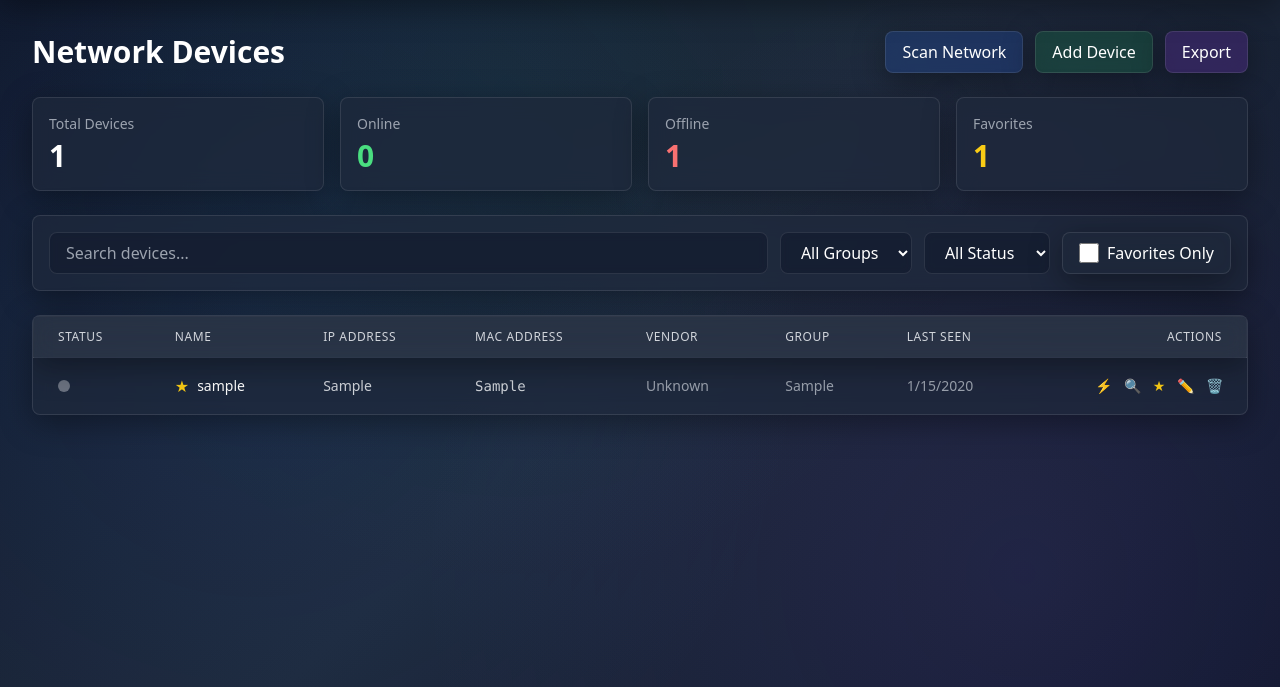
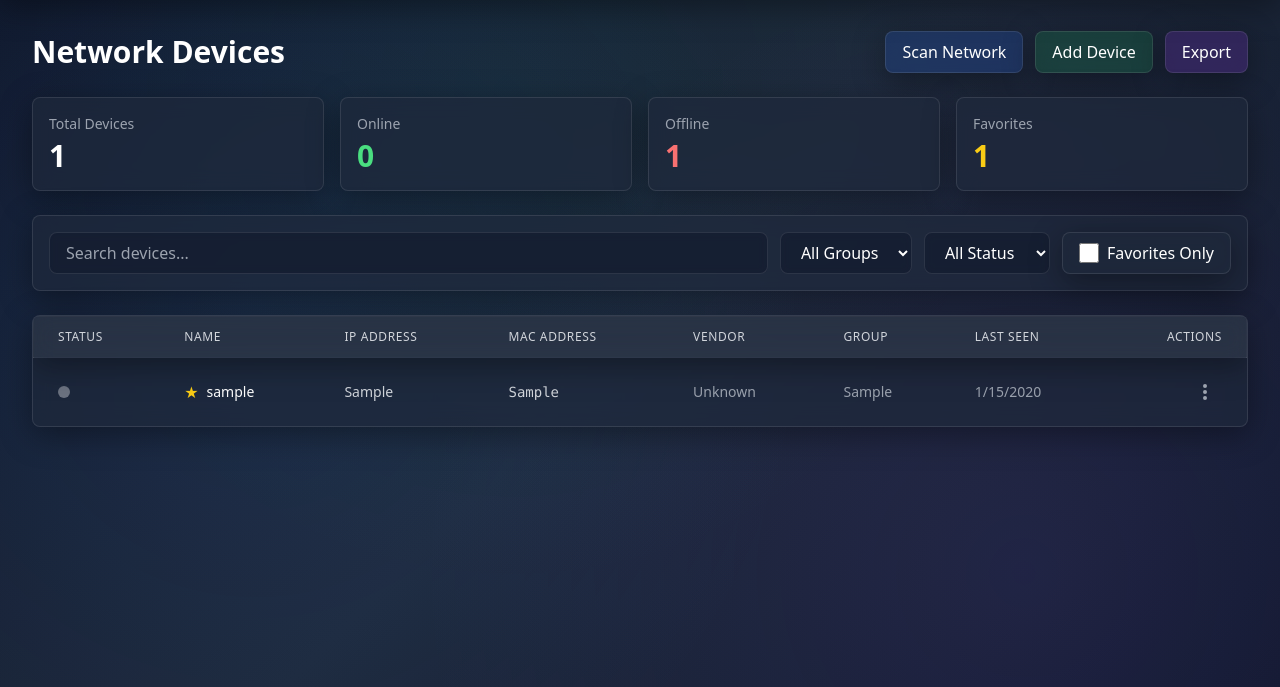
Before and after one commit to jameson-dev/LANControl, a Flask app: page /dashboard in a window 1280 px wide. Shown: the part 67-754 px from the top of the page. Run offline with Flask 3, Linux system fonts and the light colour scheme; a user stored in the database is signed in; tables that the repository leaves empty hold one stand-in row (values such as "Sample post"); some libraries are stand-ins or nearby versions.

Commit message:
Add overflow menu for actions

```diff
--- a/static/js/devices.js
+++ b/static/js/devices.js
@@ -196,7 +196,7 @@ function displayDevices(devices) {
 
     // Desktop table view
     tbody.innerHTML = devices.map(device => `
-        <tr class="hover:bg-dark-hover transition">
+        <tr class="hover:bg-white/5 transition cursor-pointer" data-device-id="${device.id}">
             <td class="px-6 py-4 whitespace-nowrap">
                 <span class="inline-block w-3 h-3 rounded-full ${device.status === 'online' ? 'bg-green-500' : 'bg-gray-500'}"
                       title="${device.status}">
@@ -227,40 +227,26 @@ function displayDevices(devices) {
             <td class="px-6 py-4 whitespace-nowrap text-sm text-gray-400">
                 ${device.last_seen ? formatDateTime(device.last_seen) : 'Never'}
             </td>
-            <td class="px-6 py-4 whitespace-nowrap text-right text-sm font-medium space-x-2">
-                <button onclick="wakeDevice(${device.id})"
-                        class="text-green-400 hover:text-green-300 transition"
-                        title="Wake on LAN">
-                    ⚡
-                </button>
-                <button onclick="scanDevicePorts(${device.id}, 'quick')"
-                        class="text-purple-400 hover:text-purple-300 transition"
-                        title="Scan Ports"
-                        ${!device.ip ? 'disabled style="opacity:0.3"' : ''}>
-                    🔍
-                </button>
-                <button onclick="toggleFavorite(${device.id}, ${!device.is_favorite})"
-                        class="text-yellow-400 hover:text-yellow-300 transition"
-                        title="Toggle favorite">
-                    ${device.is_favorite ? '★' : '☆'}
-                </button>
-                <button onclick="showEditDeviceModal(${device.id})"
-                        class="text-blue-400 hover:text-blue-300 transition"
-                        title="Edit device">
-                    ✏️
-                </button>
-                <button onclick="deleteDevice(${device.id})"
-                        class="text-red-400 hover:text-red-300 transition"
-                        title="Delete device">
-                    🗑️
-                </button>
+            <td class="px-6 py-4 whitespace-nowrap text-right text-sm font-medium">
+                <div class="relative inline-block">
+                    <button onclick="toggleDropdown(event, ${device.id})"
+                            class="text-gray-400 hover:text-white transition p-2 rounded-lg hover:bg-white/10"
+                            title="Actions">
+                        <svg class="w-5 h-5" fill="currentColor" viewBox="0 0 20 20">
+                            <path d="M10 6a2 2 0 110-4 2 2 0 010 4zM10 12a2 2 0 110-4 2 2 0 010 4zM10 18a2 2 0 110-4 2 2 0 010 4z"/>
+                        </svg>
+                    </button>
+                    <div id="dropdown-${device.id}" class="hidden absolute right-0 mt-2 dropdown-menu rounded-lg overflow-hidden z-50">
+                        ${createDeviceMenu(device)}
+                    </div>
+                </div>
             </td>
         </tr>
     `).join('');
 
     // Mobile card view
     cards.innerHTML = devices.map(device => `
-        <div class="glass rounded-lg p-4 hover:glass-hover transition">
+        <div class="device-card glass rounded-lg p-4 hover:glass-hover transition cursor-pointer" data-device-id="${device.id}">
             <div class="flex items-start justify-between mb-3">
                 <div class="flex items-center gap-2">
                     <span class="inline-block w-3 h-3 rounded-full ${device.status === 'online' ? 'bg-green-500' : 'bg-gray-500'}"
@@ -271,33 +257,17 @@ function displayDevices(devices) {
                         ${device.nickname || device.hostname || '-'}
                     </div>
                 </div>
-                <div class="flex gap-3 text-lg">
-                    <button onclick="wakeDevice(${device.id})"
-                            class="text-green-400 active:text-green-300 transition"
-                            title="Wake on LAN">
-                        ⚡
+                <div class="relative">
+                    <button onclick="toggleDropdown(event, ${device.id})"
+                            class="text-gray-400 active:text-white transition p-2 rounded-lg active:bg-white/10"
+                            title="Actions">
+                        <svg class="w-6 h-6" fill="currentColor" viewBox="0 0 20 20">
+                            <path d="M10 6a2 2 0 110-4 2 2 0 010 4zM10 12a2 2 0 110-4 2 2 0 010 4zM10 18a2 2 0 110-4 2 2 0 010 4z"/>
+                        </svg>
                     </button>
-                    <button onclick="scanDevicePorts(${device.id}, 'quick')"
-                            class="text-purple-400 active:text-purple-300 transition"
-                            title="Scan Ports"
-                            ${!device.ip ? 'disabled style="opacity:0.3"' : ''}>
-                        🔍
-                    </button>
-                    <button onclick="toggleFavorite(${device.id}, ${!device.is_favorite})"
-                            class="text-yellow-400 active:text-yellow-300 transition"
-                            title="Toggle favorite">
-                        ${device.is_favorite ? '★' : '☆'}
-                    </button>
-                    <button onclick="showEditDeviceModal(${device.id})"
-                            class="text-blue-400 active:text-blue-300 transition"
-                            title="Edit device">
-                        ✏️
-                    </button>
-                    <button onclick="deleteDevice(${device.id})"
-                            class="text-red-400 active:text-red-300 transition"
-                            title="Delete device">
-                        🗑️
-                    </button>
+                    <div id="dropdown-${device.id}" class="hidden absolute right-0 mt-2 dropdown-menu rounded-lg overflow-hidden z-50">
+                        ${createDeviceMenu(device)}
+                    </div>
                 </div>
             </div>
             <div class="space-y-2 text-sm">
@@ -625,3 +595,119 @@ function closePortScanModal() {
         document.body.removeChild(modal);
     }
 }
+
+// Create device menu items
+function createDeviceMenu(device) {
+    return `
+        <button onclick="wakeDevice(${device.id}); closeAllDropdowns();"
+                class="dropdown-menu-item w-full text-left px-4 py-3 text-sm text-white flex items-center gap-3">
+            <span class="text-green-400">⚡</span>
+            <span>Wake on LAN</span>
+        </button>
+        <button onclick="scanDevicePorts(${device.id}, 'quick'); closeAllDropdowns();"
+                class="dropdown-menu-item w-full text-left px-4 py-3 text-sm text-white flex items-center gap-3 ${!device.ip ? 'opacity-50 cursor-not-allowed' : ''}"
+                ${!device.ip ? 'disabled' : ''}>
+            <span class="text-purple-400">🔍</span>
+            <span>Scan Ports</span>
+        </button>
+        <button onclick="toggleFavorite(${device.id}, ${!device.is_favorite}); closeAllDropdowns();"
+                class="dropdown-menu-item w-full text-left px-4 py-3 text-sm text-white flex items-center gap-3">
+            <span class="text-yellow-400">${device.is_favorite ? '★' : '☆'}</span>
+            <span>${device.is_favorite ? 'Remove from Favorites' : 'Add to Favorites'}</span>
+        </button>
+        <div class="border-t border-white/10"></div>
+        <button onclick="showEditDeviceModal(${device.id}); closeAllDropdowns();"
+                class="dropdown-menu-item w-full text-left px-4 py-3 text-sm text-white flex items-center gap-3">
+            <span class="text-blue-400">✏️</span>
+            <span>Edit Device</span>
+        </button>
+        <button onclick="deleteDevice(${device.id}); closeAllDropdowns();"
+                class="dropdown-menu-item w-full text-left px-4 py-3 text-sm text-red-400 flex items-center gap-3">
+            <span>🗑️</span>
+            <span>Delete Device</span>
+        </button>
+    `;
+}
+
+// Toggle dropdown menu
+function toggleDropdown(event, deviceId) {
+    event.stopPropagation();
+
+    // Close all other dropdowns
+    document.querySelectorAll('[id^="dropdown-"]').forEach(dropdown => {
+        if (dropdown.id !== `dropdown-${deviceId}`) {
+            dropdown.classList.add('hidden');
+        }
+    });
+
+    // Toggle this dropdown
+    const dropdown = document.getElementById(`dropdown-${deviceId}`);
+    dropdown.classList.toggle('hidden');
+}
+
+// Close all dropdowns
+function closeAllDropdowns() {
+    document.querySelectorAll('[id^="dropdown-"]').forEach(dropdown => {
+        dropdown.classList.add('hidden');
+    });
+    hideContextMenu();
+}
+
+// Context menu functionality
+let contextMenuDevice = null;
+
+function showContextMenu(event, device) {
+    event.preventDefault();
+
+    // Remove existing context menu
+    hideContextMenu();
+
+    contextMenuDevice = device;
+
+    // Create context menu
+    const menu = document.createElement('div');
+    menu.id = 'deviceContextMenu';
+    menu.className = 'context-menu dropdown-menu rounded-lg overflow-hidden';
+    menu.innerHTML = createDeviceMenu(device);
+
+    // Position the menu
+    menu.style.left = event.pageX + 'px';
+    menu.style.top = event.pageY + 'px';
+
+    document.body.appendChild(menu);
+
+    // Show the menu
+    setTimeout(() => menu.classList.add('show'), 10);
+}
+
+function hideContextMenu() {
+    const menu = document.getElementById('deviceContextMenu');
+    if (menu) {
+        menu.remove();
+    }
+    contextMenuDevice = null;
+}
+
+// Close dropdowns and context menu when clicking outside
+document.addEventListener('click', function(event) {
+    if (!event.target.closest('[id^="dropdown-"]') && !event.target.closest('button[onclick*="toggleDropdown"]')) {
+        closeAllDropdowns();
+    }
+});
+
+// Add right-click context menu to table rows
+document.addEventListener('DOMContentLoaded', function() {
+    // This will be attached dynamically when rows are rendered
+    document.addEventListener('contextmenu', function(event) {
+        const row = event.target.closest('tr[data-device-id]');
+        const card = event.target.closest('.device-card[data-device-id]');
+
+        if (row || card) {
+            const deviceId = parseInt((row || card).getAttribute('data-device-id'));
+            const device = allDevices.find(d => d.id === deviceId);
+            if (device) {
+                showContextMenu(event, device);
+            }
+        }
+    });
+});
--- a/templates/base.html
+++ b/templates/base.html
@@ -88,6 +88,34 @@
         main {
             position: relative;
             z-index: 1;
+        }
+
+        /* Context Menu & Dropdown */
+        .dropdown-menu {
+            background: rgba(30, 41, 59, 0.95);
+            backdrop-filter: blur(15px);
+            -webkit-backdrop-filter: blur(15px);
+            border: 1px solid rgba(255, 255, 255, 0.15);
+            box-shadow: 0 10px 40px rgba(0, 0, 0, 0.5);
+            min-width: 180px;
+        }
+
+        .dropdown-menu-item {
+            transition: all 0.15s ease;
+        }
+
+        .dropdown-menu-item:hover {
+            background: rgba(255, 255, 255, 0.1);
+        }
+
+        .context-menu {
+            position: fixed;
+            z-index: 9999;
+            display: none;
+        }
+
+        .context-menu.show {
+            display: block;
         }
     </style>
     {% block extra_head %}{% endblock %}
```
